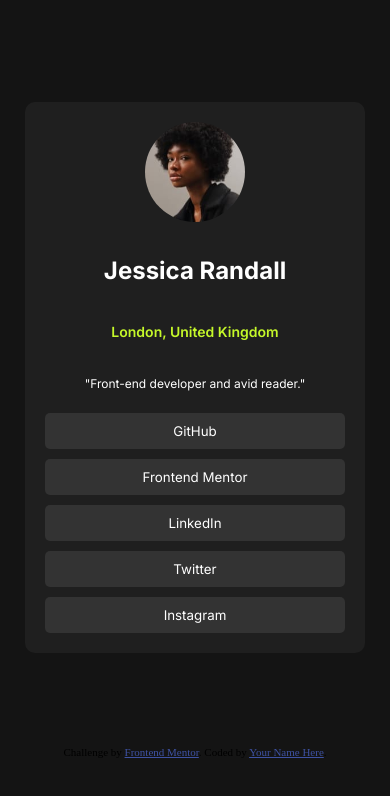
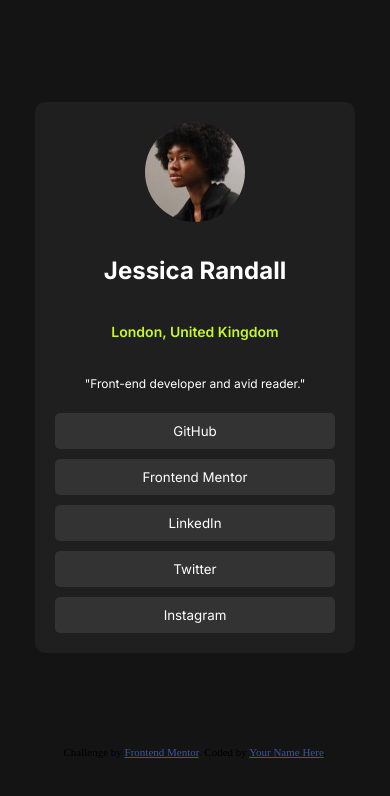
Before and after one commit to practicerepotime/SocialMediaChallenge, a plain HTML site: page index.html in a window 390 px wide. Drawn offline with Linux system fonts and the light colour scheme.

Commit message:
Minor changes

```diff
--- a/style.css
+++ b/style.css
@@ -14,6 +14,7 @@ body{
 }
 
 .wrapper{
+    width: 100%;
     height: 100vh;
     display: flex;
     flex-direction: column;
@@ -25,7 +26,7 @@ body{
     display: flex;
     gap: 10px;
     flex-direction: column;
-    width: 25%;
+    width: 20%;
     align-items: center;
     justify-content: space-evenly;
     border-radius: 10px;
@@ -83,8 +84,9 @@ button{
     border-radius: 5px;
 }
 
-@media screen and (max-width : 1100px) {
+
+@media only screen and (max-width : 768px) {
     .card{
-        width: 80%;
+        width: 75%;
     }
 }
```
Also changed, not shown: index.html (+1 -1 lines).
